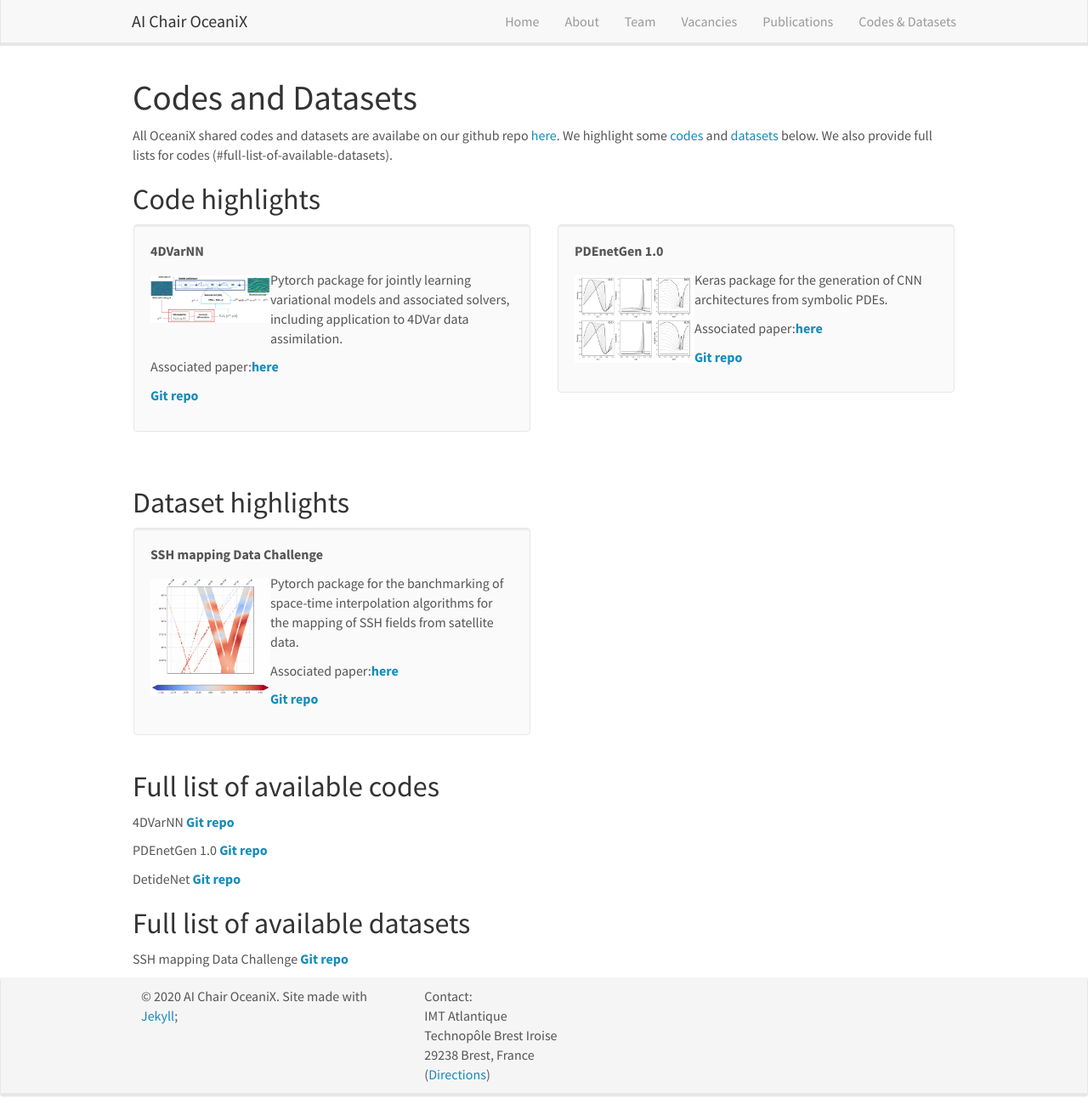
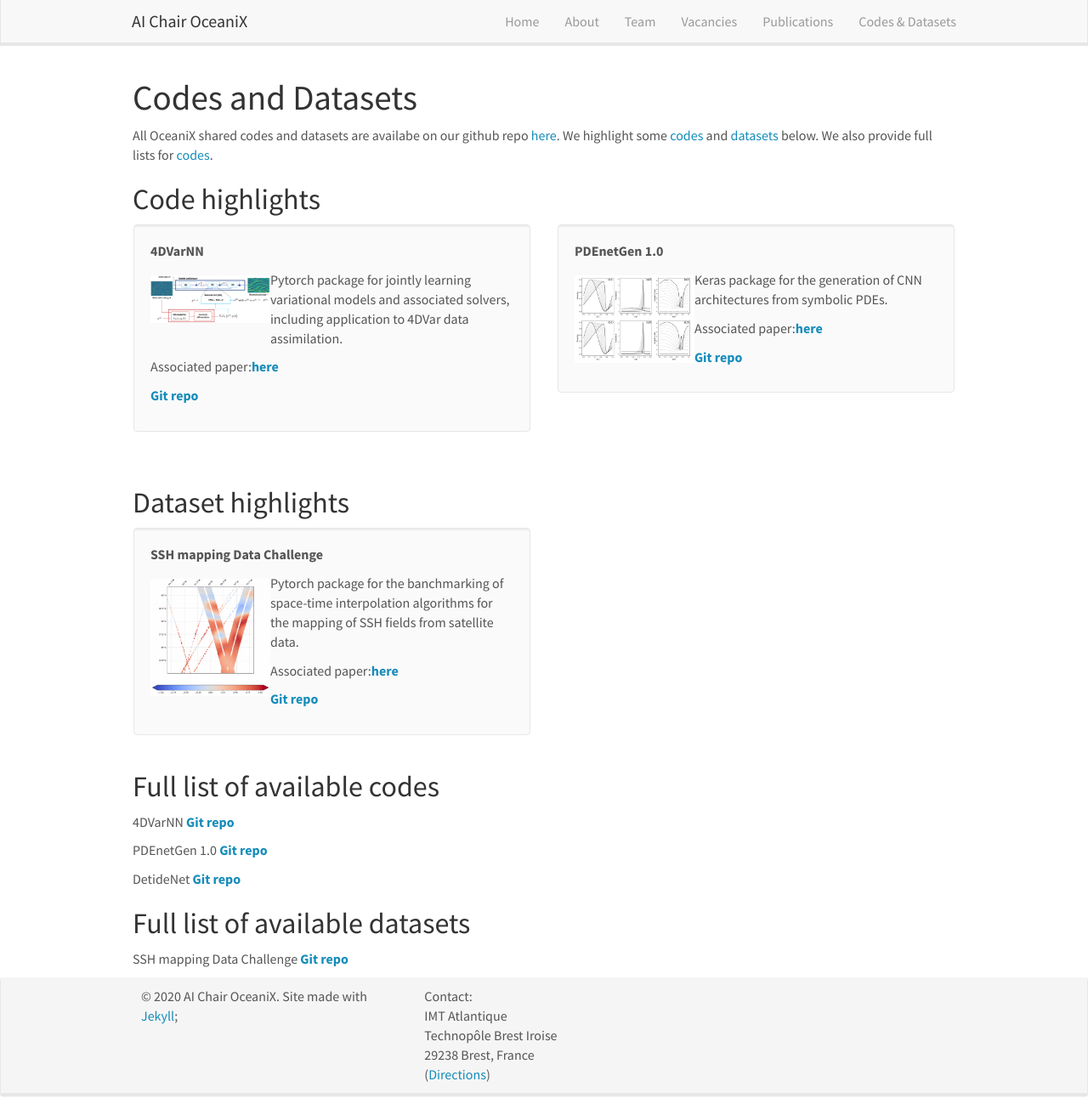
Before and after one commit to CIA-Oceanix/CIA-Oceanix.github.io, a Jekyll site: the page built from _pages/research.md, in a window 1280 px wide and 1312 px high. Shown: the whole window at 85% size. Built offline with Jekyll 4.4.1, drawn with Linux system fonts in a browser that asks for light colours; nearby versions of some CDN libraries.

Commit message:
Update research.md

```diff
--- a/_pages/research.md
+++ b/_pages/research.md
@@ -8,7 +8,7 @@ permalink: /research/
 
 # Codes and Datasets
 
-All OceaniX shared codes and datasets are availabe on our github repo [here](https://github.com/CIA-Oceanix). We highlight some [codes](#code-highlights) and [datasets](#dataset-highlights) below. We also provide full lists for codes (#full-list-of-available-datasets).
+All OceaniX shared codes and datasets are availabe on our github repo [here](https://github.com/CIA-Oceanix). We highlight some [codes](#code-highlights) and [datasets](#dataset-highlights) below. We also provide full lists for [codes](#full-list-of-available-datasets).
 
 ## Code highlights
 {% assign number_printed = 0 %}
```
